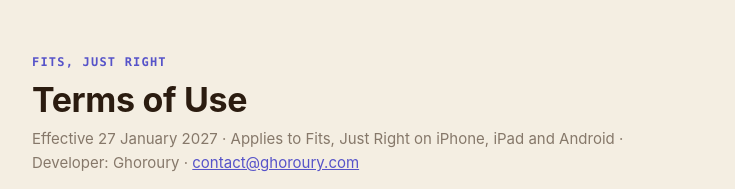
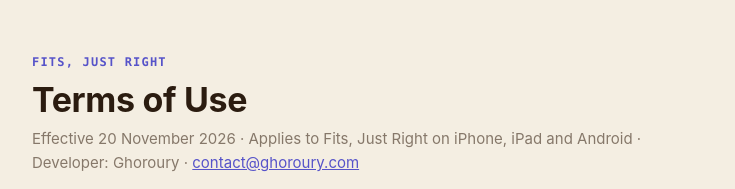
Before and after one commit to ghoroury/public-policy, a plain HTML site: page fits-just-right/terms.html in a window 1280 px wide. Shown: the top 189 px of the page, without its empty margins (272-1007 px from the left). Drawn offline with Linux system fonts and the light colour scheme.

Commit message:
Fits, Just Right: Terms effective 20 Nov 2026

```diff
--- a/fits-just-right/terms.html
+++ b/fits-just-right/terms.html
@@ -32,7 +32,7 @@
 <header>
   <p class="eyebrow">Fits, Just Right</p>
   <h1>Terms of Use</h1>
-  <p class="meta">Effective 27 January 2027 · Applies to Fits, Just Right on iPhone, iPad and Android · Developer: Ghoroury · <a href="mailto:contact@ghoroury.com">contact@ghoroury.com</a></p>
+  <p class="meta">Effective 20 November 2026 · Applies to Fits, Just Right on iPhone, iPad and Android · Developer: Ghoroury · <a href="mailto:contact@ghoroury.com">contact@ghoroury.com</a></p>
   <p>These terms cover your use of Fits, Just Right ("the game") on iPhone, iPad and Android. By downloading or playing the game, you agree to them. If you don't agree, please don't use the game.</p>
 <div class="summary"><h2 style="margin-top:0">1. The short version</h2>
 <ul>
```
